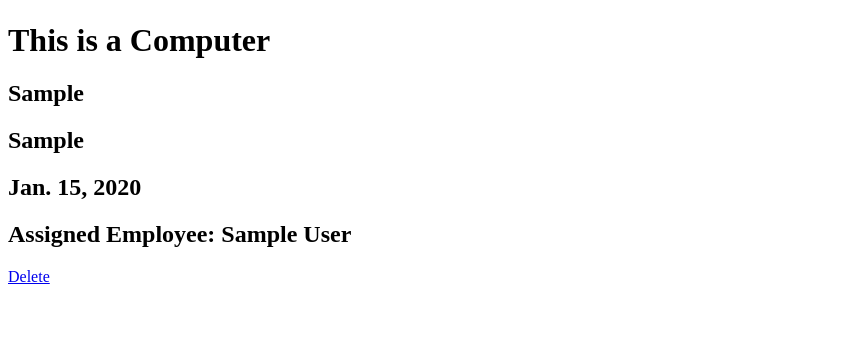
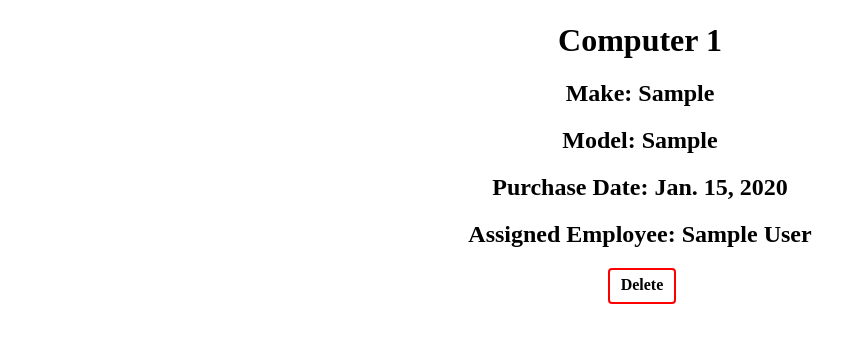
Before and after one commit to IndomitableIbises/Bangazon-Sprint-2, a Django app: page /bang/computers/1/ in a window 1280 px wide. Shown: the part 119-462 px from the top of the page, without its empty margins (0-867 px from the left). Run offline with Django 3.2, Linux system fonts and the light colour scheme; tables that the repository leaves empty hold one stand-in row (Sample ...).

Commit message:
styling for computer list and detail view complete

```diff
--- /dev/null
+++ b/app/bang/static/bang/computer.css
@@ -0,0 +1,77 @@
+h1{
+    text-align: center;
+}
+
+/* Computer List CSS */
+
+.container {
+    width: 100%;
+    margin: 8px auto;
+}
+
+.computer_ul{
+    list-style-type: none;
+    width: 100%;
+    /* margin: 8px auto; */
+    padding-left:0;
+}
+
+.computer_ul li {
+    width: 30%;
+    float: left;
+    margin: 0 1.66%;
+    padding-left: 0;
+    text-align: center;
+}
+
+.computer_ul li a{
+    margin:0px auto;
+    text-decoration: none;
+    color: black;
+}
+
+.computer_card{
+    margin: 8px;
+    padding: 4px;
+    border-radius: 4px;
+    border: 1px solid grey;
+    height: 48px;
+}
+
+.computer_card p{
+    margin-top:4px;
+}
+
+.float_clear{
+    clear:both;
+}
+
+/* Computer Detail CSS */
+
+.computer_detail{
+    width: 60%;
+    margin: 8px auto;
+    text-align: center;
+}
+
+.delete_div{
+    width:64px;
+    margin: 4px auto;
+}
+
+.delete_div a{
+    text-decoration: none;
+    font-weight: bold;
+    color:black;
+}
+
+.delete{
+    text-align: center;
+    width:64px;
+    border-radius: 4px;
+    border: 2px solid red;
+    height:32px;
+}
+.delete p{
+    margin-top: 6px;
+}
--- a/app/bang/templates/bang/computer_detail.html
+++ b/app/bang/templates/bang/computer_detail.html
@@ -3,16 +3,28 @@
 
 {% block main_stuff %}
 {% include "bang/navbar.html" with nav_location=location %}
-<h1>This is a Computer</h1>
 
-<h2>{{computer.make}}</h2>
-<h2>{{computer.model}}</h2>
-<h2>{{computer.purchase_date}}</h2>
 
-{% for employee in computer.employees_set.all %}
-<h2>Assigned Employee:  {{employee.first_name}} {{employee.last_name}}</h2>
-{% endfor %}
+{% load static %}
 
-<p><a href="{% url 'bang:computer_delete' computer.id %}">Delete</a></p>
+<link rel="stylesheet" type="text/css" href="{% static 'bang/computer.css' %}">
 
+<div class='computer_detail'>
+    <h1>Computer {{computer.id}}</h1>
+
+    <h2>Make: {{computer.make}}</h2>
+    <h2>Model: {{computer.model}}</h2>
+    <h2>Purchase Date: {{computer.purchase_date}}</h2>
+
+    {% for employee in computer.employees_set.all %}
+    <h2>Assigned Employee:  {{employee.first_name}} {{employee.last_name}}</h2>
+    {% endfor %}
+    <div class='delete_div'>
+    <a href="{% url 'bang:computer_delete' computer.id %}">
+        <div class='delete'>
+            <p>Delete</p>
+        </div>
+    </a>
+    </div>
+</div>
 {% endblock main_stuff %}
```
Also changed, not shown: app/bang/templates/bang/computer_list.html (+14 -5 lines).
